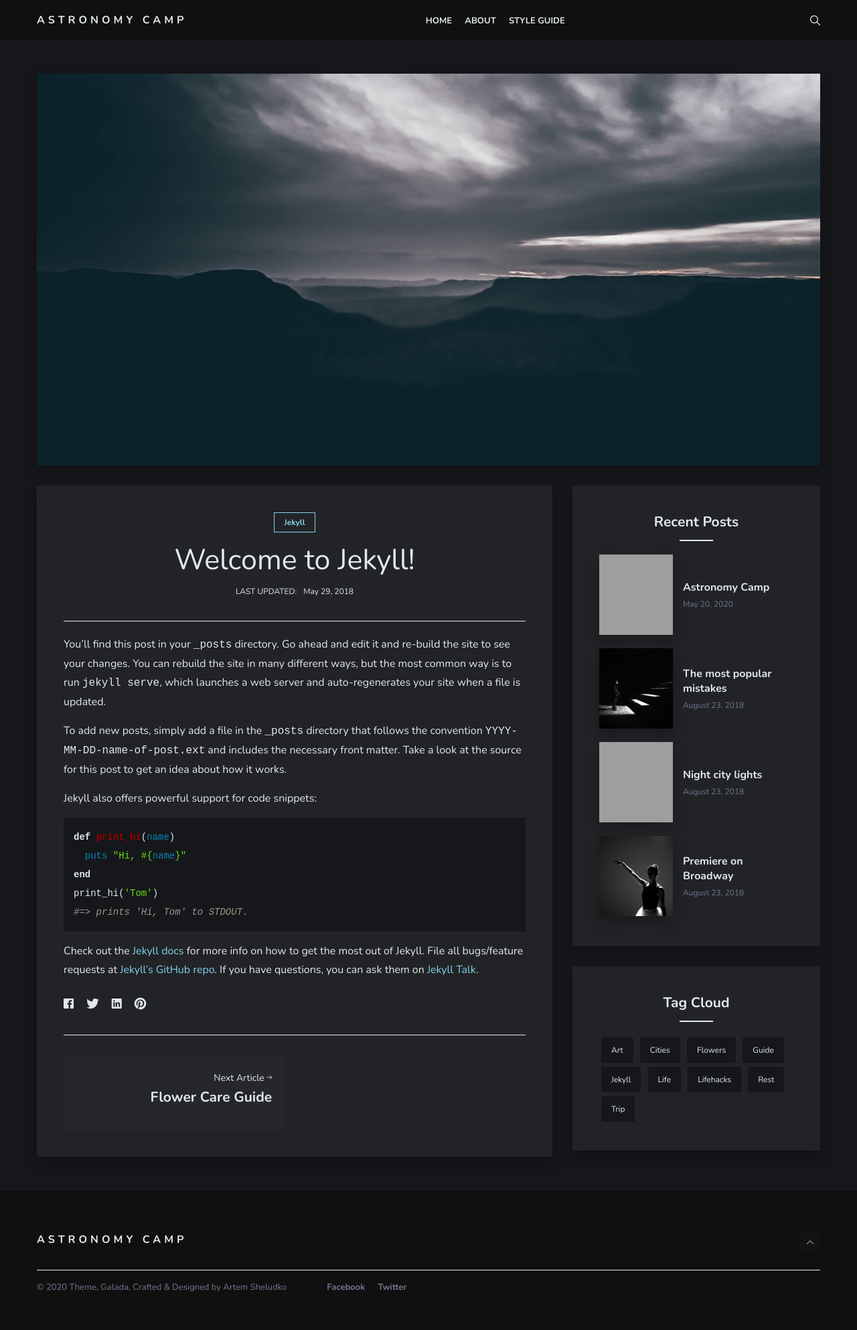
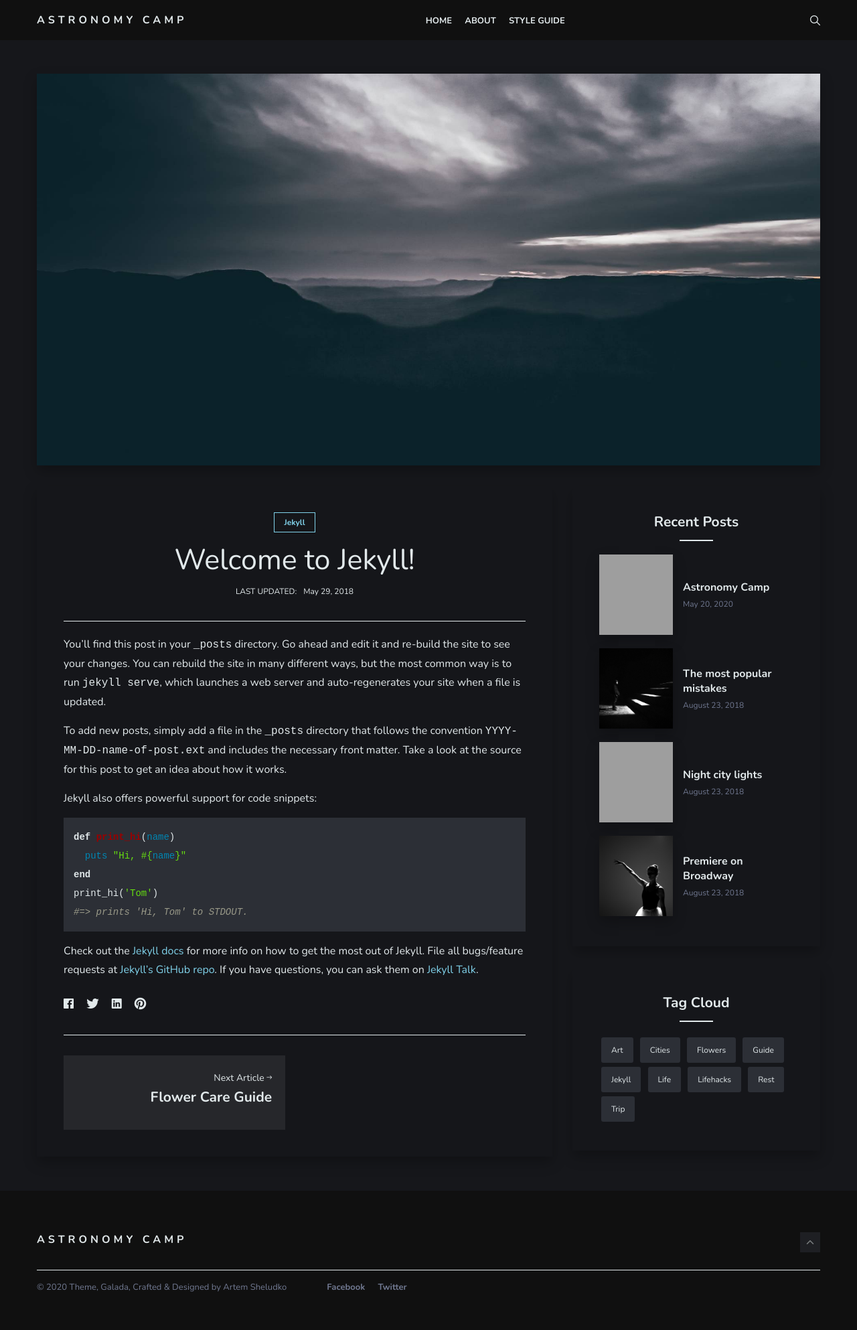
Before and after one commit to stewardwildcat/astronomycamp.github.io, a Jekyll site: the page built from _posts/2018-05-29-welcome-to-jekyll.markdown, in a window 1280 px wide. Shown: the whole page at 67% size. Built offline with Jekyll 4.4.1, drawn with Linux system fonts in a browser that asks for light colours; nearby versions of some CDN libraries; grey boxes are pictures that could not be loaded.

Commit message:
Update _colors.scss

```diff
--- a/_sass/0-settings/_colors.scss
+++ b/_sass/0-settings/_colors.scss
@@ -11,16 +11,17 @@
 $white: #ffffff;
 $black: #101010;
 $lighten-black: #323743;
-$blue-black: #16171B;
-$blue-blacker:#16171B;
-$blue-darken: #232427;
+$blue-black: #2C2F36;
+$blue-blacker:#16171b;
+$blue-darken: #16171b;
+$blue-darkeno: #232427;
 $green-darken: #2C3635;
 $danger: #e02f40;
 $success: #34a74e;
 
 
 // Background Colors
-$background: $blue-black;
+$background: $blue-blacker;
 
 // Body Color
 $body-color: $text;
```
